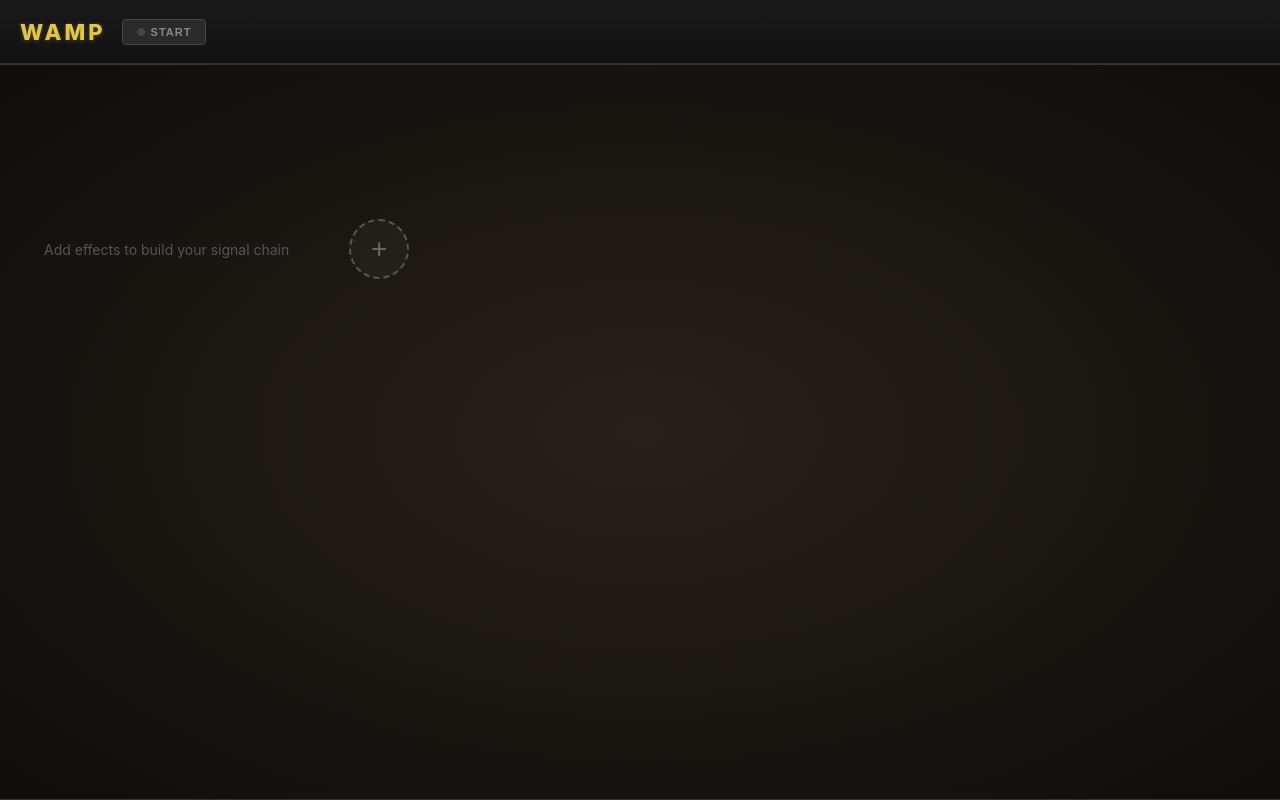
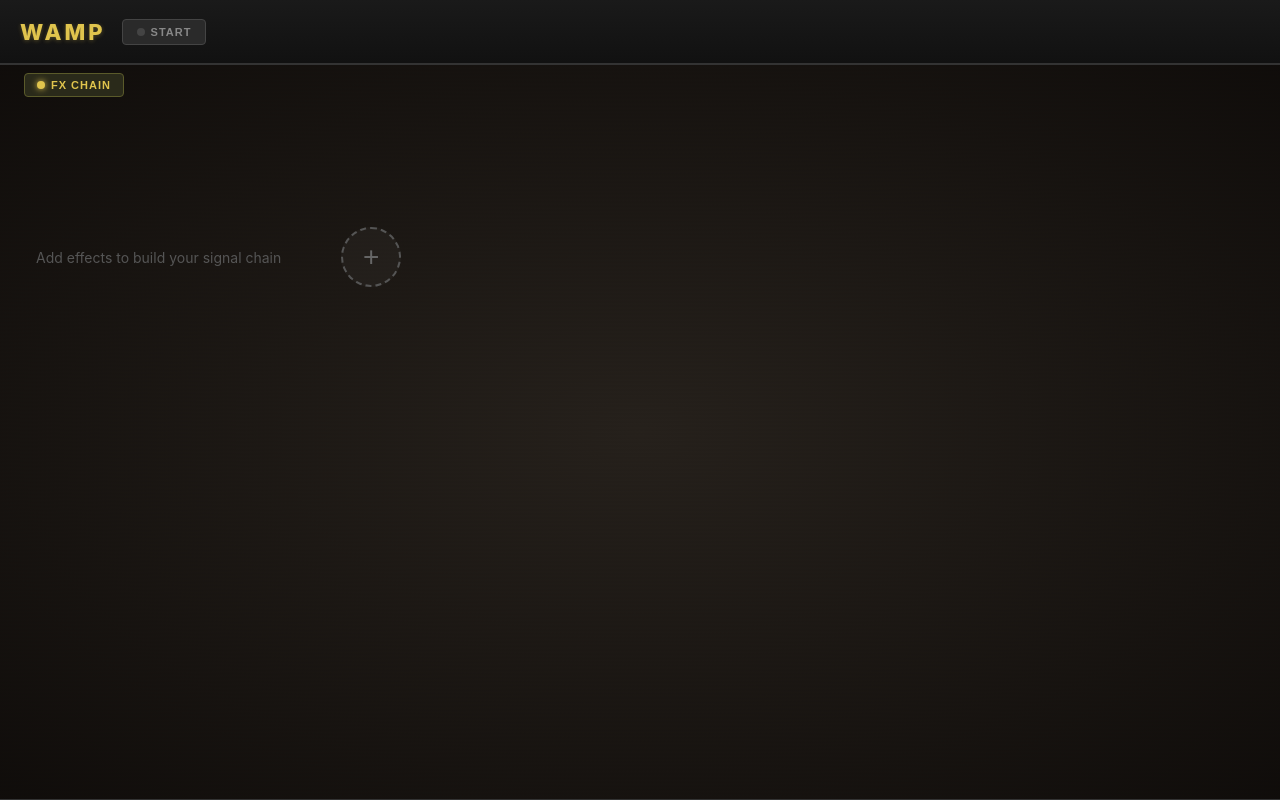
Before and after one commit to codyrchildress/Wamp, a React (Vite) app: page / in a window 1280 px wide. Built offline with nearby package versions, Linux system fonts and the light colour scheme.

Commit message:
Add collapsible toggle to FX chain pedalboard
Pedalboard now has an "FX CHAIN" toggle button matching the synth's
pattern. Click to expand/collapse the effects chain. Shows pedal count
when expanded. Defaults to expanded.

https://claude.ai/code/session_01BcRke9KLT4DshjTCLrwaep

```diff
--- a/src/components/Pedalboard/Pedalboard.module.css
+++ b/src/components/Pedalboard/Pedalboard.module.css
@@ -1,8 +1,6 @@
 .board {
-  flex: 1;
   overflow-x: auto;
   overflow-y: hidden;
-  padding: 24px;
   background:
     radial-gradient(ellipse at center, rgba(40, 35, 30, 0.8) 0%, rgba(15, 12, 10, 0.95) 100%),
     repeating-linear-gradient(
@@ -15,8 +13,74 @@
   background-color: #1a1510;
   border-top: 1px solid #333;
   border-bottom: 1px solid #333;
+  transition: all 0.2s ease;
 }
 
+.board.expanded {
+  flex: 1;
+  padding: 8px 16px 16px;
+}
+
+.board.collapsed {
+  padding: 8px 16px;
+}
+
+/* Top bar with toggle */
+.topBar {
+  display: flex;
+  align-items: center;
+  gap: 12px;
+  padding: 0 8px;
+}
+
+.toggleBtn {
+  display: flex;
+  align-items: center;
+  gap: 6px;
+  padding: 5px 12px;
+  border-radius: 4px;
+  border: 1px solid #444;
+  background: #2a2a2a;
+  color: #888;
+  font-size: 11px;
+  font-weight: 700;
+  letter-spacing: 1px;
+  cursor: pointer;
+  transition: all 0.15s ease;
+}
+
+.toggleBtn:hover {
+  background: #363636;
+  color: #aaa;
+}
+
+.toggleBtn.on {
+  background: #2a2a1a;
+  color: #e0c44d;
+  border-color: #5a5a2a;
+}
+
+.toggleDot {
+  width: 8px;
+  height: 8px;
+  border-radius: 50%;
+  display: inline-block;
+  background: #444;
+  transition: all 0.15s ease;
+}
+
+.on .toggleDot {
+  background: #e0c44d;
+  box-shadow: 0 0 6px #e0c44d;
+}
+
+.chainCount {
+  font-size: 10px;
+  color: #555;
+  font-weight: 600;
+}
+
+/* Effects chain */
 .chain {
   display: flex;
   align-items: center;
--- a/src/components/Pedalboard/Pedalboard.tsx
+++ b/src/components/Pedalboard/Pedalboard.tsx
@@ -1,3 +1,4 @@
+import { useState } from 'react';
 import {
   DndContext,
   closestCenter,
@@ -17,6 +18,7 @@ import { useAudioEngineContext } from '../../context/AudioEngineContext';
 
 export function Pedalboard() {
   const { chain, reorderEffects } = useAudioEngineContext();
+  const [expanded, setExpanded] = useState(true);
 
   const sensors = useSensors(
     useSensor(PointerSensor, {
@@ -38,7 +40,21 @@ export function Pedalboard() {
   };
 
   return (
-    <div className={styles.board}>
+    <div className={`${styles.board} ${expanded ? styles.expanded : styles.collapsed}`}>
+      <div className={styles.topBar}>
+        <button
+          className={`${styles.toggleBtn} ${expanded ? styles.on : ''}`}
+          onClick={() => setExpanded(!expanded)}
+        >
+          <span className={styles.toggleDot} />
+          FX CHAIN
+        </button>
+        {expanded && chain.length > 0 && (
+          <span className={styles.chainCount}>{chain.length} pedal{chain.length !== 1 ? 's' : ''}</span>
+        )}
+      </div>
+
+      {expanded && (
         <div className={styles.chain}>
           {chain.length === 0 && (
             <div className={styles.empty}>
@@ -58,6 +74,7 @@ export function Pedalboard() {
           </DndContext>
           <AddPedal />
         </div>
+      )}
     </div>
   );
 }
```
Lines whose indentation alone changed are shown as unchanged.
